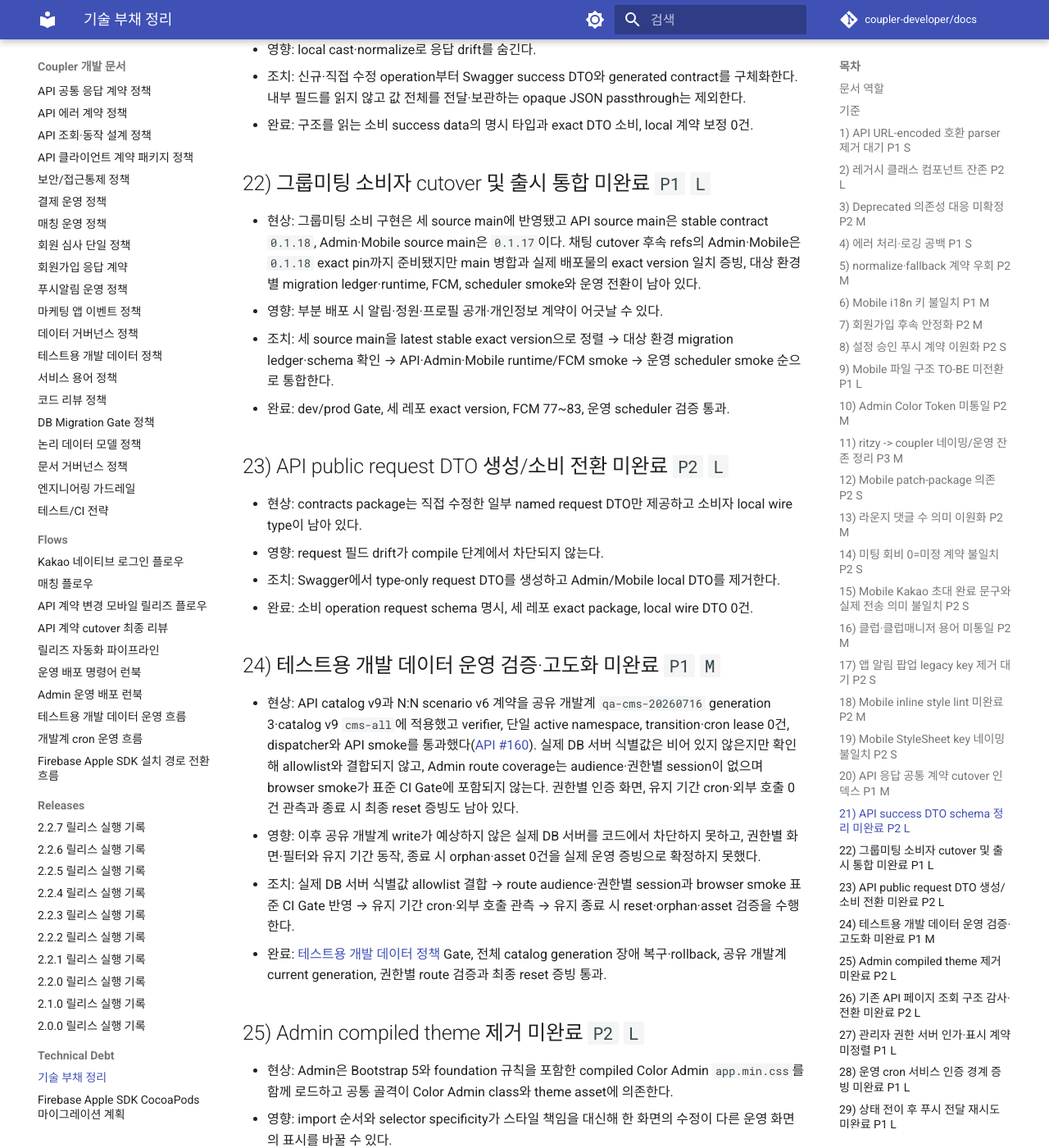
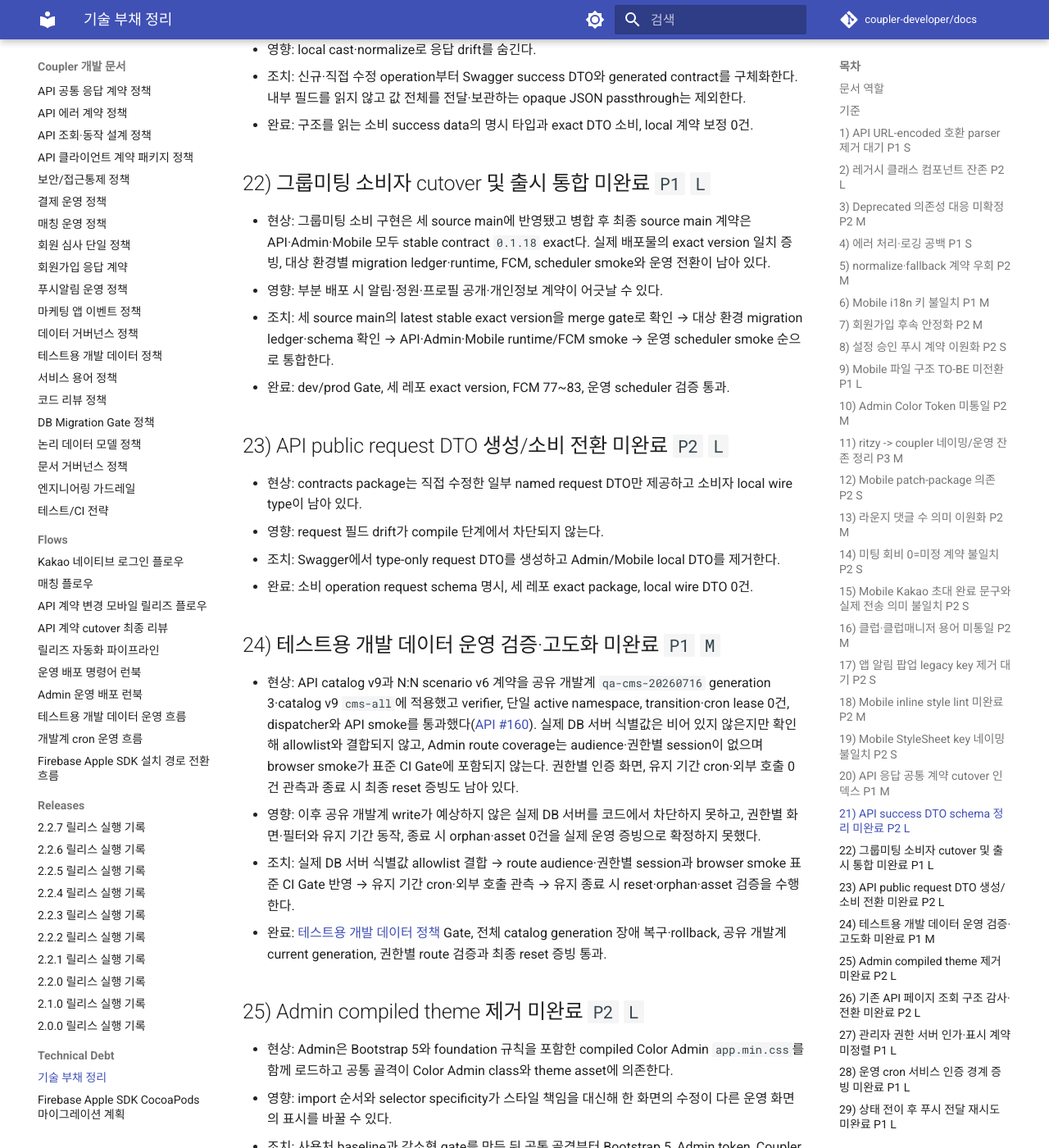
Before and after one commit to coupler-developer/docs, an MkDocs documentation site: the page built from content/technical-debt/technical-debt.md, in a window 1280 px wide and 1400 px high, scrolled down 5178 px. Shown: the whole window at 82% size. Built offline with MkDocs 1.6.1 and Material for MkDocs 9.7.7, drawn with Linux system fonts in a browser that asks for light colours; comment, search, counter and statistics services are not loaded; some of the changed text lies outside the part shown.

Commit message:
docs: 다중 레포 최종 상태 드리프트 방지
Reason:
- 다중 레포 cutover 문서가 리뷰 시점의 branch 상태를 기록하면 관련 PR 병합 직후 source main 설명이 stale해짐

Changes:
- TD 22·26을 관련 PR 전체 병합 후 contracts 0.1.18 source 상태로 정렬
- 문서 거버넌스와 리뷰 체크리스트에 post-merge 사실성 및 merge order Gate 추가
- cutover 템플릿에 최종 source main과 선행 consumer PR 증빙 추가

How:
- branch-local version과 main 병합 대기 상태는 PR 본문/pending 릴리스 기록에만 두고 as-is 문서는 병합 후 상태를 기준으로 작성

Tests:
- yarn validate:docs 통과

```diff
--- a/content/technical-debt/technical-debt.md
+++ b/content/technical-debt/technical-debt.md
@@ -166,12 +166,11 @@
 
 ## 22) 그룹미팅 소비자 cutover 및 출시 통합 미완료 `P1` `L`
 
-- 현상: 그룹미팅 소비 구현은 세 source main에 반영됐고 API source main은 stable contract `0.1.18`, Admin·Mobile
-  source main은 `0.1.17`이다. 채팅 cutover 후속 refs의 Admin·Mobile은 `0.1.18` exact pin까지 준비됐지만 main
-  병합과 실제 배포물의 exact version 일치 증빙, 대상 환경별 migration ledger·runtime, FCM, scheduler smoke와
-  운영 전환이 남아 있다.
+- 현상: 그룹미팅 소비 구현은 세 source main에 반영됐고 병합 후 최종 source main 계약은 API·Admin·Mobile 모두
+  stable contract `0.1.18` exact다. 실제 배포물의 exact version 일치 증빙, 대상 환경별 migration
+  ledger·runtime, FCM, scheduler smoke와 운영 전환이 남아 있다.
 - 영향: 부분 배포 시 알림·정원·프로필 공개·개인정보 계약이 어긋날 수 있다.
-- 조치: 세 source main을 latest stable exact version으로 정렬 → 대상 환경 migration ledger·schema 확인 →
+- 조치: 세 source main의 latest stable exact version을 merge gate로 확인 → 대상 환경 migration ledger·schema 확인 →
   API·Admin·Mobile runtime/FCM smoke → 운영 scheduler smoke 순으로 통합한다.
 - 완료: dev/prod Gate, 세 레포 exact version, FCM 77~83, 운영 scheduler 검증 통과.
 
@@ -200,9 +199,8 @@
 
 - 현상: [API 조회·동작 설계 정책](../policy/api-operation-design-policy.md)을 신규·직접 수정 API에 적용하지만, 기존
   Mobile 화면·Admin route의 최초 요청 그래프 baseline과 준수·허용 분리·전환 필요 판정이 없다. 그룹미팅 채팅과
-  전체 채팅 첫 화면의 API 집계 및 소비 구현은 세 source main에 반영됐고 API source main은 stable `0.1.18`,
-  Admin·Mobile source main은 `0.1.17`이다. 채팅 cutover 후속 refs의 소비자는 `0.1.18` exact pin까지 준비됐지만
-  main 병합과 실제 배포 확인, 나머지 화면 감사가 남아 있다.
+  전체 채팅 첫 화면의 API 집계 및 소비 구현은 세 source main에 반영됐고 병합 후 최종 source main 계약은
+  API·Admin·Mobile 모두 stable `0.1.18` exact다. 실제 배포 확인과 나머지 화면 감사가 남아 있다.
 - 영향: client waterfall·부분 실패 시 핵심 데이터 소실·item N+1·혼합 snapshot·중복 호출이 남아도 전체 범위와 우선순위를 판정할 수 없다.
 - 조치: 화면·route별 요청 그래프 전수 분류 → 사용자 차단·N+1·권한 일관성·호출량 순 우선순위화 → 페이지별 조회 DTO와 서버 집계 구현 → Swagger·generated contract·소비자 전환 → 현재 코드 소비 경로 0건과 강제 업데이트/mandatory 근거 확인 후 legacy endpoint 제거.
 - 완료: 정책 적용 대상 화면·route baseline 100%, 근거 없는 초기 조회 2회 이상·client item N+1·명령 뒤 강제 전체 재조회 0건, 허용 분리 근거와 독립 실패 UX 100%, 전환 대상 현재 코드 소비 0건·강제 업데이트/mandatory 증빙 및 제거.
```
Also changed, not shown: content/policy/code-review-policy.md (+6 -0 lines), content/policy/document-governance-policy.md (+6 -0 lines), content/templates/api-contract-cutover-gate-template.md (+4 -0 lines).
